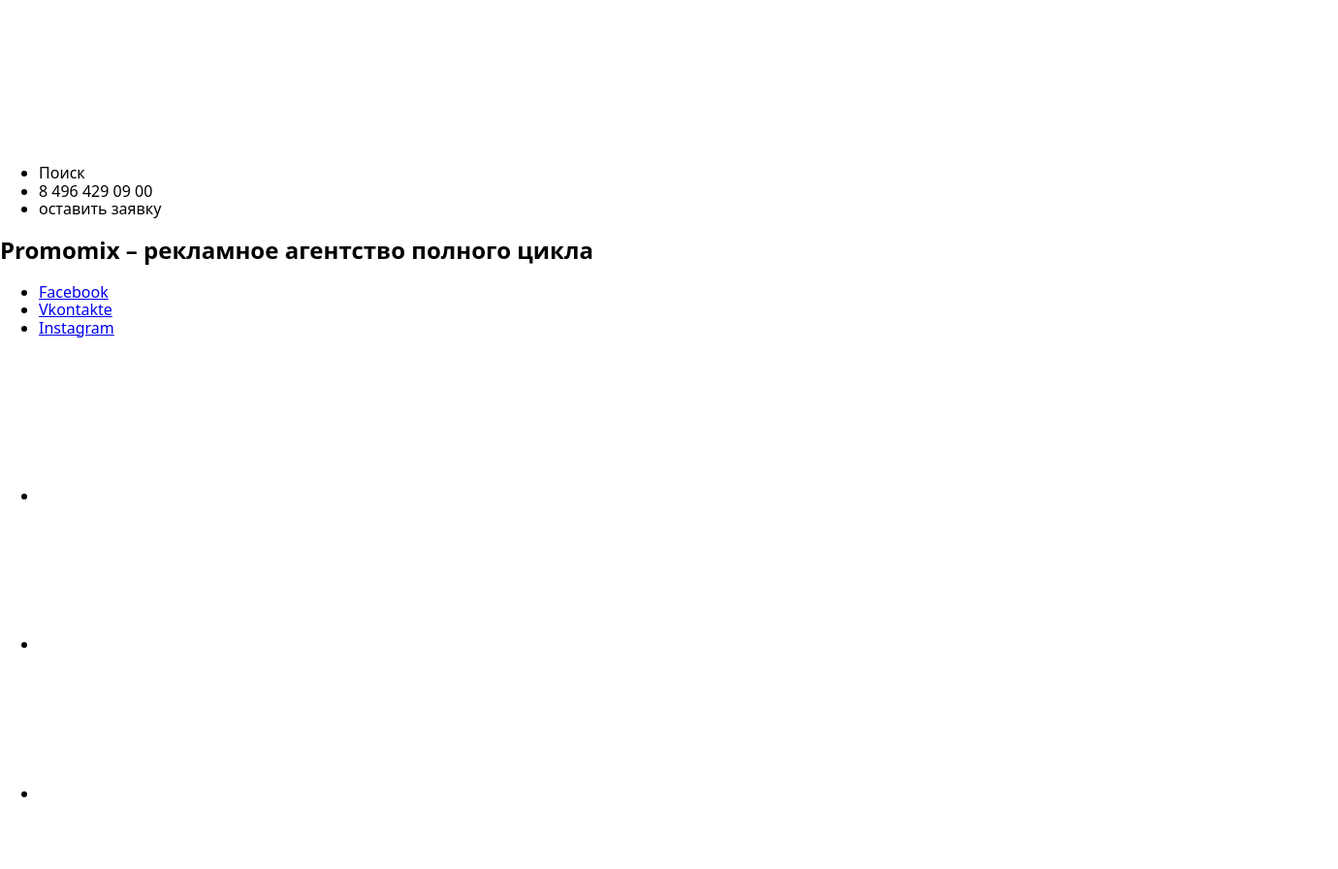
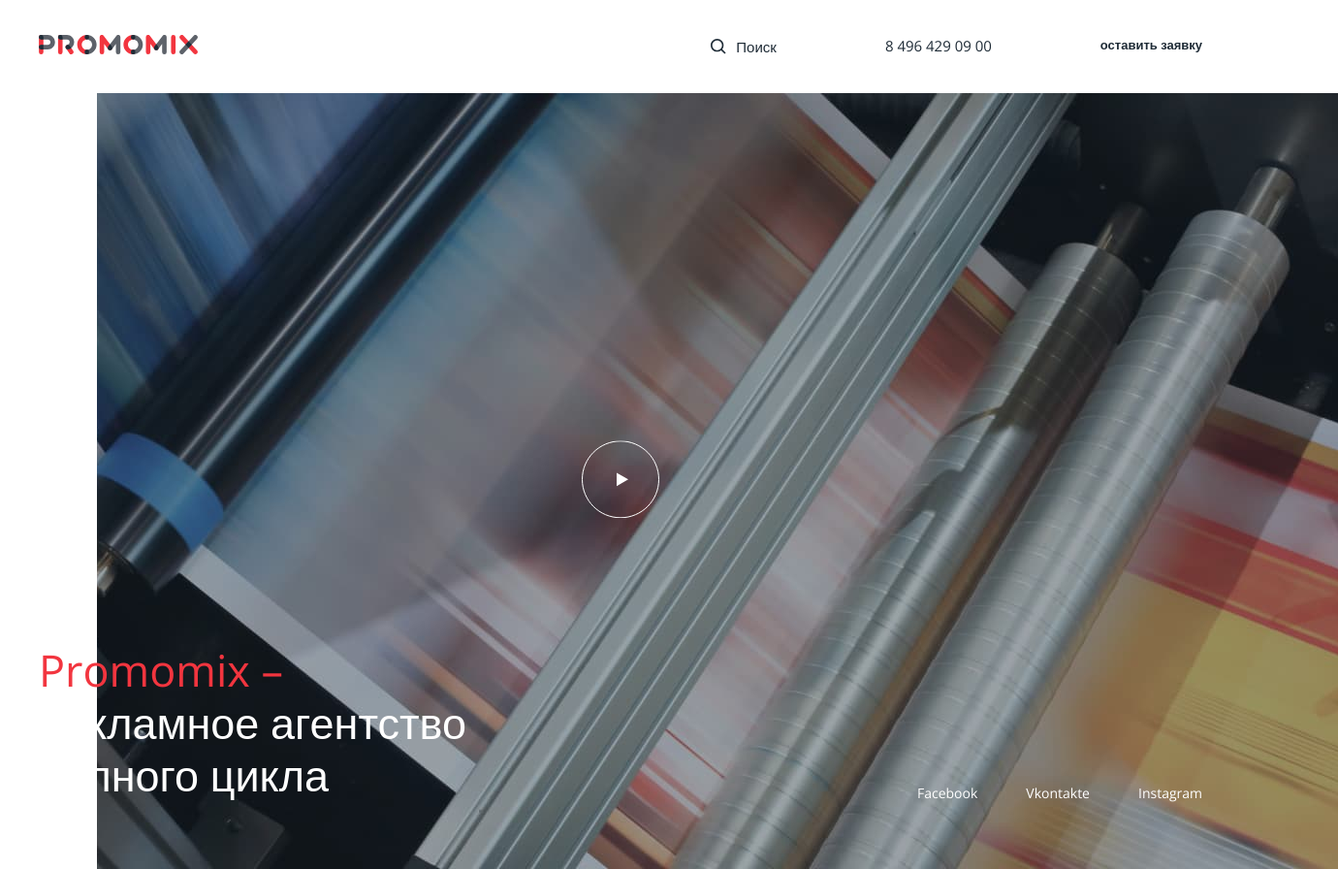
Before and after one commit to oleksandr-suslov/Promomix, a plain HTML site: page index.html in a window 1280 px wide. Shown: the top 896 px of the page at 97% size, 1380 px wide, since content can reach past the window. Drawn offline with nearby package versions, Linux system fonts and the light colour scheme.

Commit message:
add heder + hero

```diff
--- a/index.html
+++ b/index.html
@@ -7,6 +7,9 @@
     <link rel="stylesheet" href="https://cdnjs.cloudflare.com/ajax/libs/modern-normalize/1.0.0/modern-normalize.min.css">
     <link rel="stylesheet" href="./css/main.min.css">
     <link rel="preconnect" href="https://fonts.gstatic.com">
+    <link rel="preconnect" href="https://fonts.googleapis.com">
+    <link rel="preconnect" href="https://fonts.gstatic.com" crossorigin>
+    <link href="https://fonts.googleapis.com/css2?family=Open+Sans:wght@400;600;700&display=swap" rel="stylesheet">
 
 <!-- ADD FONTS-->
 
@@ -17,17 +20,25 @@
     <header>
         <div class="container">
             <a href="./index.html" class="logo">
-            <svg>
-                <use>
-
-                </use>
+            <svg class="menu-icon" width="164px" height="20px">
+                <use href="./images/sprite.svg#icon-Group-248"></use>
             </svg>
             </a>
             <nav>
-                <ul>
-                    <li>Поиск</li>
-                    <li>8 496 429 09 00</li>
-                    <li>оставить заявку</li>
+                <ul class="nav-list">
+                    <li class="nav-item">
+                        <a href="#" class="nav-link">
+                        <svg class="menu-icon" width="16px" height="16px">
+                            <use href="./images/sprite.svg#icon-search"></use>
+                        </svg>
+                            Поиск</a>
+                    </li>
+                    <li class="nav-item">
+                        <a  href="tel:+84964290900" class="nav-link">8 496 429 09 00</a>
+                    </li>
+                    <li class="nav-item">
+                        <a href="#" class="nav-link">оставить заявку</a>
+                    </li>
                 </ul>
             </nav>
         </div>
@@ -35,73 +46,101 @@
     <main>
         <!--HERO-->
         <section class="hero">
+            <!-- <picture class="">
+                <source srcset="./images/hero.jpg 1x, ./images/ahero@2x.jpg 2x"
+                    media="(min-width: 1200px)">
+
+                <img src="./images/hero.jpg" alt="Фото производства печати">
+            </picture> -->
+
             <div class="container">
-                <h1 class="hero-title">Promomix – рекламное агентство полного цикла</h1>
-                <ul>
-                    <li><a href="#" class="soc-link">Facebook</a></li>
-                    <li><a href="#" class="soc-link">Vkontakte</a></li>
-                    <li><a href="#" class="soc-link">Instagram</a></li>
+                <h1 class="hero-title"><span class="accent-text">Promomix –</span><br>рекламное агентство<br>полного цикла</h1>
+                <ul class="soc-list">
+                    <li class="soc-item"><a href="#" class="soc-link">Facebook</a></li>
+                    <li class="soc-item"><a href="#" class="soc-link">Vkontakte</a></li>
+                    <li class="soc-item"><a href="#" class="soc-link">Instagram</a></li>
                 </ul>
+                <a href="#" class="hero-move">
+                <svg class="menu-icon" width="80px" height="80px">
+                    <use href="./images/sprite.svg#icon-Group-284"></use>
+                </svg>
+                </a>
             </div>
         </section>
+        <!--Service-->
         <section class="services">
             <div class="container">
-                <h1 class="services-title"></h1>
+                <span class="section-description">услуги</span>
+                <h1 class="services-title">Ключевые <span class="accent-text">направления</span></h1>
                 <ul class="services-list">
                     <li class="service-item">
                         <a href="#" class="services-link">
                             <svg class="services-icon">
-                                <use></use>
+                                <use href="./images/sprite.svg#icon-bxl-codepensvg"></use>
                             </svg>
+                            <span class="description-item">Наружная
+                            реклама</span>
                         </a>
                     </li>
                     <li class="service-item">
                         <a href="#" class="services-link">
                             <svg class="services-icon">
-                                <use></use>
+                                <use href="./images/sprite.svg#icon-bx-printersvg"></use>
                             </svg>
+                            <span class="description-item">Широкоформатная
+                            печать</span>
                         </a>
                     </li>
                     <li class="service-item">
                         <a href="#" class="services-link">
                             <svg class="services-icon">
-                                <use></use>
+                                <use href="./images/sprite.svg#icon-bx-copy-altsvg"></use>
                             </svg>
+                            <span class="description-item">Рекламная полиграфия</span>
                         </a>
                     </li>
                     <li class="service-item">
                         <a href="#" class="services-link">
                             <svg class="services-icon">
-                                <use></use>
+                                <use href="./images/sprite.svg#icon-bx-beersvg"></use>
                             </svg>
+                            <span class="description-item">Сувенирная
+                            продукция</span>
                         </a>
                     </li>
                     <li class="service-item">
                         <a href="#" class="services-link">
                             <svg class="services-icon">
-                                <use></use>
+                                <use href="./images/sprite.svg#icon-bx-chalkboardsvg"></use>
                             </svg>
+                            <span class="description-item">Внутренняя
+                            реклама</span>
                         </a>
                     </li>
                     <li class="service-item">
                         <a href="#" class="services-link">
                             <svg class="services-icon">
-                                <use></use>
+                                <use href="./images/sprite.svg#icon-bxs-t-shirtsvg"></use>
                             </svg>
+                            <span class="description-item">Брендирование
+                            одежды</span>
                         </a>
                     </li>
                     <li class="service-item">
                         <a href="#" class="services-link">
                             <svg class="services-icon">
-                                <use></use>
+                                <use href="./images/sprite.svg#icon-bx-bussvg"></use>
                             </svg>
+                            <span class="description-item">Брендирование
+                            транспорта</span>
                         </a>
                     </li>
                     <li class="service-item">
                         <a href="#" class="services-link">
                             <svg class="services-icon">
-                                <use></use>
+                                <use href="./images/sprite.svg#icon-bx-arrow-backsvg"></use>
                             </svg>
+                            <span class="description-item">Все услуги</span>
                         </a>
                     </li>
                 </ul>
--- a/sass/components/_sections.scss
+++ b/sass/components/_sections.scss
@@ -0,0 +1,104 @@
+// ==Hero==
+.accent-text {
+  color: $accent-color;
+}
+.hero {
+  box-sizing: border-box;
+  background-image: url("../images/hero.jpg");
+  height: 800px;
+  width: 100%;
+  background-size: cover;
+  background-position: center;
+  background-repeat: no-repeat;
+  transform: translate(100px);
+
+  .container {
+    padding: 70px 0;
+    transform: translate(-100px);
+    display: flex;
+    justify-content: space-between;
+    align-items: flex-end;
+    height: 800px;
+    position: relative;
+  }
+  .hero-title {
+    width: 570px;
+    height: 162px;
+    color: $white-color;
+    font-weight: 500;
+    font-size: 45px;
+    line-height: 1.2;
+  }
+  .soc-list {
+    display: flex;
+  }
+}
+.soc-link {
+  color: $white-color;
+  font-size: 14px;
+  line-height: 1;
+  &:hover,
+  &:focus {
+    color: $accent-color;
+  }
+}
+.soc-item:nth-last-child(n + 2) {
+  margin-right: 50px;
+}
+.hero-move {
+  position: absolute;
+  top: 50%;
+  left: 50%;
+  transform: translate(-50%, -50%);
+}
+
+//==Service==
+.services {
+  .container {
+    padding: 200px 0;
+  }
+}
+.section-description {
+  color: $preview-text-color;
+  line-height: 1;
+  font-weight: 400;
+}
+.services-title {
+  margin-top: 20px;
+  margin-bottom: 100px;
+  font-weight: 500;
+  font-size: 37px;
+  line-height: 1.2;
+}
+.services-list {
+  display: flex;
+  flex-wrap: wrap;
+  margin: -30px;
+  .service-item {
+    padding: 40px;
+    outline: 3px solid lawngreen;
+    width: 255px;
+    height: 255px;
+    box-sizing: border-box;
+    margin: 30px;
+  }
+}
+.services-link {
+  box-sizing: border-box;
+  display: flex;
+  flex-wrap: wrap;
+  font-size: 19px;
+  line-height: 1.3;
+  font-weight: 400;
+  &:hover,
+  &:focus {
+    color: $white-color;
+    background-color: $accent-color;
+  }
+}
+.services-icon {
+  width: 70px;
+  height: 70px;
+  margin-bottom: 53px;
+  fill: currentColor;
+}
--- a/sass/layout/_header.scss
+++ b/sass/layout/_header.scss
@@ -0,0 +1,36 @@
+header {
+  .container {
+    display: flex;
+    justify-content: space-between;
+    padding: 30px 0;
+    align-items: center;
+  }
+}
+.nav-list {
+  display: flex;
+  padding: 10px 0;
+  .nav-item:nth-last-child(n + 2) {
+    margin-right: 112px;
+    font-size: 15px;
+    line-height: 1;
+  }
+  .nav-item:last-child {
+    .nav-link {
+      font-weight: 700;
+      font-size: 13px;
+      line-height: 1;
+    }
+  }
+}
+.nav-link:hover,
+.nav-link:focus {
+  color: $accent-color;
+}
+.nav-link {
+  display: flex;
+  align-items: center;
+  .menu-icon {
+    margin-right: 10px;
+    fill: currentColor;
+  }
+}
--- a/sass/main.scss
+++ b/sass/main.scss
@@ -3,7 +3,7 @@
 @import "utils/mixin";
 @import "layout/header";
 // @import "components/mobile-menu";
-// @import "components/section";
+@import "components/sections";
 // @import "components/modal";
 @import "layout/footer";
 // @import "pages/portfolio";
--- a/sass/utils/_base.scss
+++ b/sass/utils/_base.scss
@@ -1,7 +1,7 @@
 body {
   color: $main-text-color;
   background-color: $white-color;
-  //   font-family: $main-font, sans-serif;
+  font-family: "Open Sans", sans-serif;
   //   line-height: 1.71;
   //   font-size: 14px;
   //   font-weight: 700;
@@ -10,6 +10,7 @@ body {
 
 a {
   text-decoration: none;
+  color: $main-text-color;
 }
 
 h1,
@@ -46,9 +47,12 @@ img {
 //   justify-content: center;
 //   align-items: center;
 // }
-// .container {
-//   width: 100%;
-//   padding: 0 15px;
+.container {
+  width: 1200px;
+  padding: 0;
+  margin-left: auto;
+  margin-right: auto;
+}
 
 //   .header & {
 //     display: flex;
--- a/sass/utils/_variables.scss
+++ b/sass/utils/_variables.scss
@@ -1,5 +1,5 @@
-$accent-color: rgb(242, 53, 63, 1);
-$main-text-color: rgb(31, 44, 55, 1);
-$preview-text-color: rgb(176, 182, 191, 1);
-$section-fon: rgb(242, 244, 247, 1);
-$white-color: rgb(255, 255, 255, 1);
+$accent-color: rgb(242, 53, 63);
+$main-text-color: rgb(31, 44, 55);
+$preview-text-color: rgb(176, 182, 191);
+$section-fon: rgb(242, 244, 247);
+$white-color: rgb(255, 255, 255);
```
Also changed, not shown: css/main.css, css/main.min.css, images/hero.jpg (added), images/hero@2x.jpg (added), images/sprite.svg (added), 2 other files.
